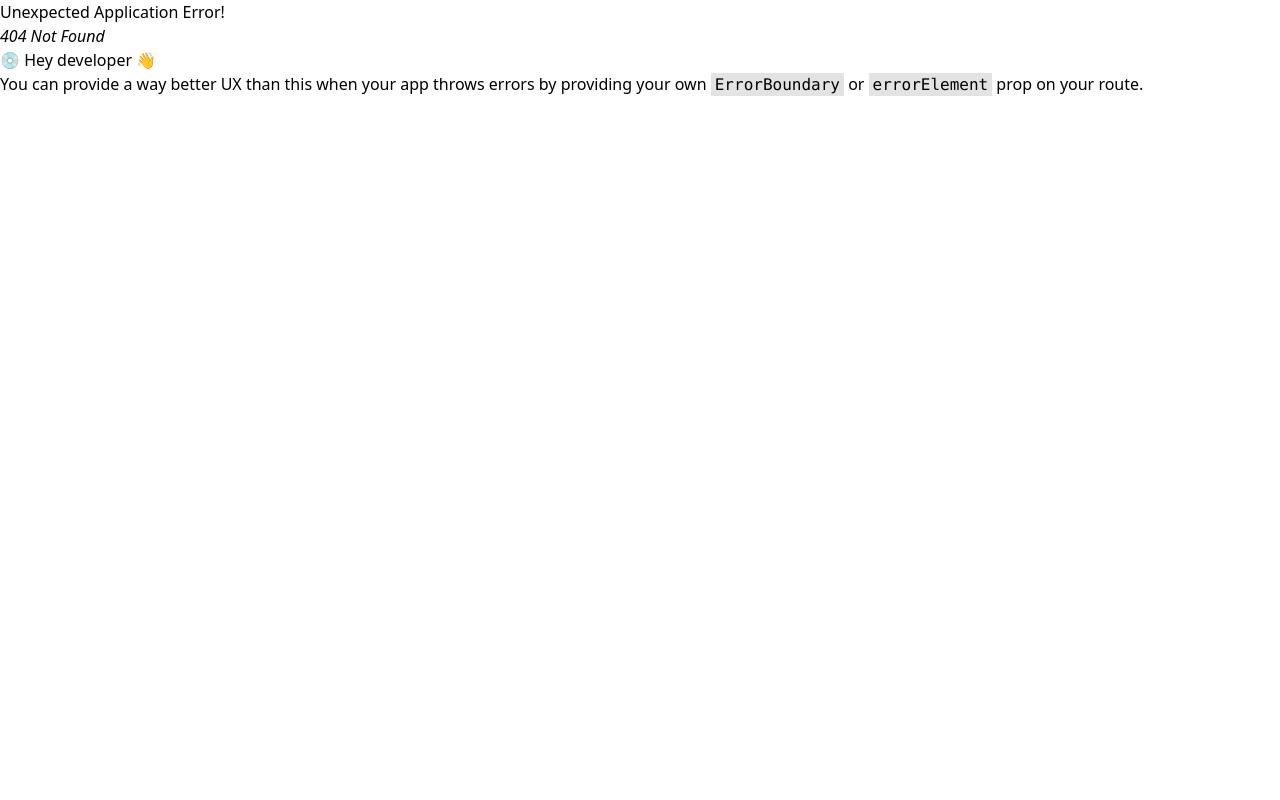
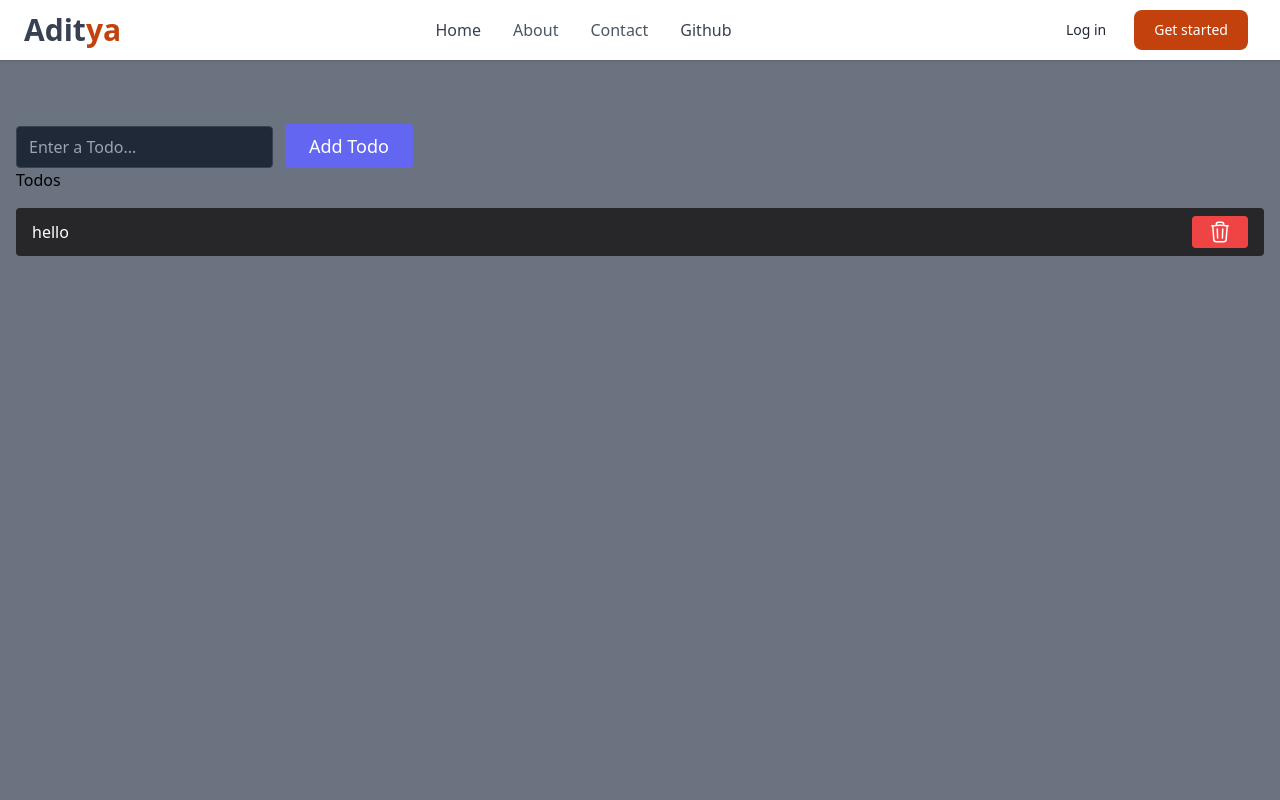
Before and after one commit to aditya-k-maurya/React-Mini-Proj, a React (Vite) app: page /reduxtodo in a window 1280 px wide. Before the commit this address had no page. Shown: the top 800 px of the page. Built offline with nearby package versions, Linux system fonts and the light colour scheme.

Commit message:
todo using redux

```diff
--- a/package.json
+++ b/package.json
@@ -10,8 +10,10 @@
     "preview": "vite preview"
   },
   "dependencies": {
+    "@reduxjs/toolkit": "^2.1.0",
     "react": "^18.2.0",
     "react-dom": "^18.2.0",
+    "react-redux": "^9.1.0",
     "react-router-dom": "^6.22.0"
   },
   "devDependencies": {
--- /dev/null
+++ b/src/app/store.js
@@ -0,0 +1,8 @@
+import { configureStore } from "@reduxjs/toolkit";
+import todoReducer from '../feature/todo/todoSlice'
+
+export const store = configureStore({
+  //store manages the state so it needs knowledge of the reducer
+  reducer: todoReducer
+
+});
--- a/src/components/PassGenerator/PasswordGnerator.jsx
+++ b/src/components/PassGenerator/PasswordGnerator.jsx
@@ -33,10 +33,11 @@ const PasswordGenerator = () => {
 	}, [password]);
 
 	return (
-		<div className="bg-slate-800 text-gray-100 h-[80vh] m-auto text-center items-center">
-			<h1 className="text-4xl mb-8 pt-8">Password generator</h1>
-			<div className="m-auto ">
-				<div className="flex m-auto ">
+		<div className="bg-slate-800 text-gray-100 h-[80vh] items-center">
+			<div className="w-fit p-6 m-auto">
+				<h1 className=" text-2xl sm:text-4xl mb-8 pt-8">Password generator</h1>
+				<div className="w-fit ">
+					<div className="flex gap-4 flex-wrap m-auto mb-10 ">
 						<input
 							type="text"
 							value={password}
@@ -47,14 +48,14 @@ const PasswordGenerator = () => {
 						></input>
 
 						<button
-						className="h-fit align-bottom bg-blue-600"
+							className="h-fit px-6 py-2 rounded-xl align-bottom bg-blue-600"
 							onClick={copyPasswordToClipboard}
 						>
 							Copy
 						</button>
 					</div>
 
-				<div className="flex gap-4 mt-4">
+					<div className="flex gap-4 flex-wrap justify-around mt-4">
 						<input
 							type="range"
 							min={4}
@@ -67,7 +68,9 @@ const PasswordGenerator = () => {
 								setLength(e.target.value);
 							}}
 						/>
-					<p>Length: {length}</p>
+						<p className="font-medium text-lg">Length: {length}</p>
+
+						<div className="flex gap-4 font-medium text-lg">
 							<input
 								type="checkbox"
 								name="numbers"
@@ -77,6 +80,9 @@ const PasswordGenerator = () => {
 								}}
 							/>
 							<label htmlFor="numbers">Numbers</label>
+						</div>
+
+						<div className="flex gap-4 font-medium text-lg">
 							<input
 								type="checkbox"
 								name="characters"
@@ -89,6 +95,8 @@ const PasswordGenerator = () => {
 						</div>
 					</div>
 				</div>
+			</div>
+		</div>
 	);
 };
 
--- /dev/null
+++ b/src/components/To-do-Redux/AddTodo.jsx
@@ -0,0 +1,36 @@
+import React, { useState } from "react";
+import { useDispatch } from "react-redux";
+import { addTodo } from "../../feature/todo/todoSlice";
+
+function AddTodo() {
+	const [input, setInput] = useState("");
+	const dispatch = useDispatch();
+
+	const addTodoHandler = (e) => {
+		e.preventDefault();
+
+		//dispatch uses reducer to make changes in the store
+		dispatch(addTodo(input));
+		setInput("");
+	};
+
+	return (
+		<form onSubmit={addTodoHandler} className="space-x-3 pt-12">
+			<input
+				type="text"
+				className="bg-gray-800 rounded border border-gray-700 focus:border-indigo-500 focus:ring-2 focus:ring-indigo-900 text-base outline-none text-gray-100 py-1 px-3 leading-8 transition-colors duration-200 ease-in-out"
+				placeholder="Enter a Todo..."
+				value={input}
+				onChange={(e) => setInput(e.target.value)}
+			/>
+			<button
+				type="submit"
+				className="text-white bg-indigo-500 border-0 py-2 px-6 focus:outline-none hover:bg-indigo-600 rounded text-lg"
+			>
+				Add Todo
+			</button>
+		</form>
+	);
+}
+
+export default AddTodo;
--- /dev/null
+++ b/src/components/To-do-Redux/ReduxTodo.jsx
@@ -0,0 +1,18 @@
+import React from "react";
+import AddTodo from "./AddTodo";
+import Todos from "./Todos";
+import { Provider } from "react-redux";
+import { store } from "../../app/store";
+
+function ReduxTodo() {
+	return (
+		<Provider store={store}>
+			<div className="min-h-screen p-4 bg-gray-500">
+				<AddTodo />
+				<Todos />
+			</div>
+		</Provider>
+	);
+}
+
+export default ReduxTodo;
--- /dev/null
+++ b/src/components/To-do-Redux/Todos.jsx
@@ -0,0 +1,46 @@
+import React from "react";
+import { useSelector, useDispatch } from "react-redux";
+import { removeTodo } from "../../feature/todo/todoSlice";
+
+function Todos() {
+  // useSelector is method which have state parameter which get values from store
+	const todos = useSelector((state) => state.todos);
+	const dispatch = useDispatch();
+
+	return (
+		<>
+			<div>Todos</div>
+			<ul className="list-none">
+				{todos.map((todo) => (
+					<li
+						className="mt-4 flex justify-between items-center bg-zinc-800 px-4 py-2 rounded"
+						key={todo.id}
+					>
+						<div className="text-white">{todo.text}</div>
+						<button
+							onClick={() => dispatch(removeTodo(todo.id))}
+							className="text-white bg-red-500 border-0 py-1 px-4 focus:outline-none hover:bg-red-600 rounded text-md"
+						>
+							<svg
+								xmlns="http://www.w3.org/2000/svg"
+								fill="none"
+								viewBox="0 0 24 24"
+								strokeWidth={1.5}
+								stroke="currentColor"
+								className="w-6 h-6"
+							>
+								<path
+									strokeLinecap="round"
+									strokeLinejoin="round"
+									d="M14.74 9l-.346 9m-4.788 0L9.26 9m9.968-3.21c.342.052.682.107 1.022.166m-1.022-.165L18.16 19.673a2.25 2.25 0 01-2.244 2.077H8.084a2.25 2.25 0 01-2.244-2.077L4.772 5.79m14.456 0a48.108 48.108 0 00-3.478-.397m-12 .562c.34-.059.68-.114 1.022-.165m0 0a48.11 48.11 0 013.478-.397m7.5 0v-.916c0-1.18-.91-2.164-2.09-2.201a51.964 51.964 0 00-3.32 0c-1.18.037-2.09 1.022-2.09 2.201v.916m7.5 0a48.667 48.667 0 00-7.5 0"
+								/>
+							</svg>
+						</button>
+					</li>
+				))}
+			</ul>
+		</>
+	);
+}
+
+export default Todos;
--- a/src/components/currencyConverter/Converter.jsx
+++ b/src/components/currencyConverter/Converter.jsx
@@ -24,12 +24,7 @@ function Converter() {
 	};
 
 	return (
-    <div
-      className="w-full h-screen flex flex-wrap justify-center items-center bg-cover bg-no-repeat"
-      style={{
-        backgroundImage: `url('https://images.pexels.com/photos/3532540/pexels-photo-3532540.jpeg?auto=compress&cs=tinysrgb&w=1260&h=750&dpr=2')`,
-      }}
-    >
+		<div className="w-full h-screen flex flex-wrap bg-orange-800 justify-center items-center bg-cover bg-no-repeat">
 			<div className="w-full">
 				<div className="w-full max-w-md mx-auto border border-gray-60 rounded-lg p-5 backdrop-blur-sm bg-white/30">
 					<form
@@ -51,7 +46,7 @@ function Converter() {
 						<div className="relative w-full h-0.5">
 							<button
 								type="button"
-                className="absolute left-1/2 -translate-x-1/2 -translate-y-1/2 border-2 border-white rounded-md bg-blue-600 text-white px-2 py-0.5"
+								className="absolute left-1/2 -translate-x-1/2 -translate-y-1/2 border-2 border-white rounded-md bg-orange-900 text-white px-2 py-0.5"
 								onClick={swap}
 							>
 								swap
@@ -69,7 +64,7 @@ function Converter() {
 						</div>
 						<button
 							type="submit"
-              className="w-full bg-blue-600 text-white px-4 py-3 rounded-lg"
+							className="w-full bg-orange-900 text-white px-4 py-3 rounded-lg"
 						>
 							Convert {from.toUpperCase()} to {to.toUpperCase()}
 						</button>
--- /dev/null
+++ b/src/feature/todo/todoSlice.js
@@ -0,0 +1,42 @@
+import { createSlice, nanoid } from "@reduxjs/toolkit";
+
+const initialState = {
+	todos: [
+		{
+			id: 1,
+			text: "hello",
+		},
+	],
+};
+
+export const todoSlice = createSlice({
+
+	name: "todo",
+
+	initialState, // this can be declare here or outside the function
+
+	// reducers contain functions
+	reducers: {
+		// there are two parameters in function state and action
+		// state gives the access of initial state and we can manipulate it
+		// action stores the value passed by user in form of payload
+		addTodo: (state, action) => {
+			const todo = {
+				id: nanoid(), // gives unique id to each element
+				text: action.payload, // action.payload gives will store the value
+			};
+
+			//we push the newly created todo in the todos
+			state.todos.push(todo);
+    },
+
+    removeTodo: (state, action) => {
+      state.todos = state.todos.filter((todo)=> todo.id !== action.payload)
+    },
+	},
+});
+
+//exporting reducer to get direct access of the method in component
+export const { addTodo, removeTodo } = todoSlice.actions
+
+export default todoSlice.reducer
--- a/src/main.jsx
+++ b/src/main.jsx
@@ -13,6 +13,7 @@ import Counter from './components/Counter/Counter'
 import Converter from './components/currencyConverter/Converter'
 import TodoContainer from './components/To-do/TodoContainer'
 import Calculator from './components/Calculator/Calculator'
+import ReduxTodo from './components/To-do-Redux/ReduxTodo'
 
 // const router = createBrowserRouter([
 //   {
@@ -50,6 +51,7 @@ const router = createBrowserRouter(
 			<Route path="/counter" element={<Counter />} />
 			<Route path="/todo" element={<TodoContainer />} />
 			<Route path="/calculator" element={<Calculator />} />
+			<Route path="/reduxtodo" element={<ReduxTodo />} />
 			<Route loader={githubInforLoader} path="/github" element={<Github />} />
 		</Route>
 	)
```
Also changed, not shown: 1 other file (tests, documents, lock files or other folders). Lines whose indentation alone changed are shown as unchanged.
